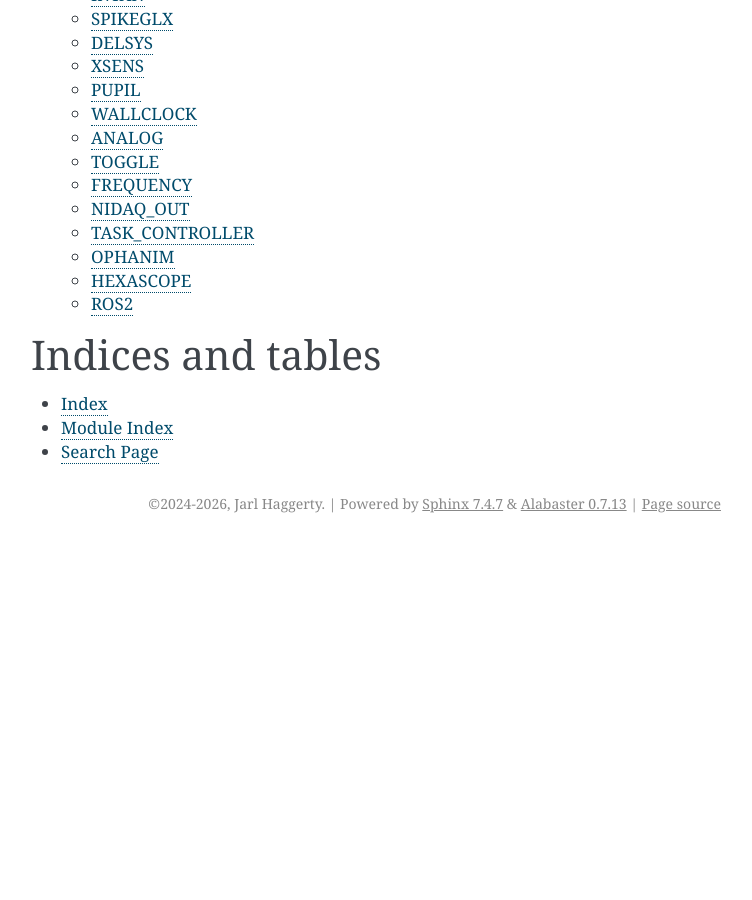
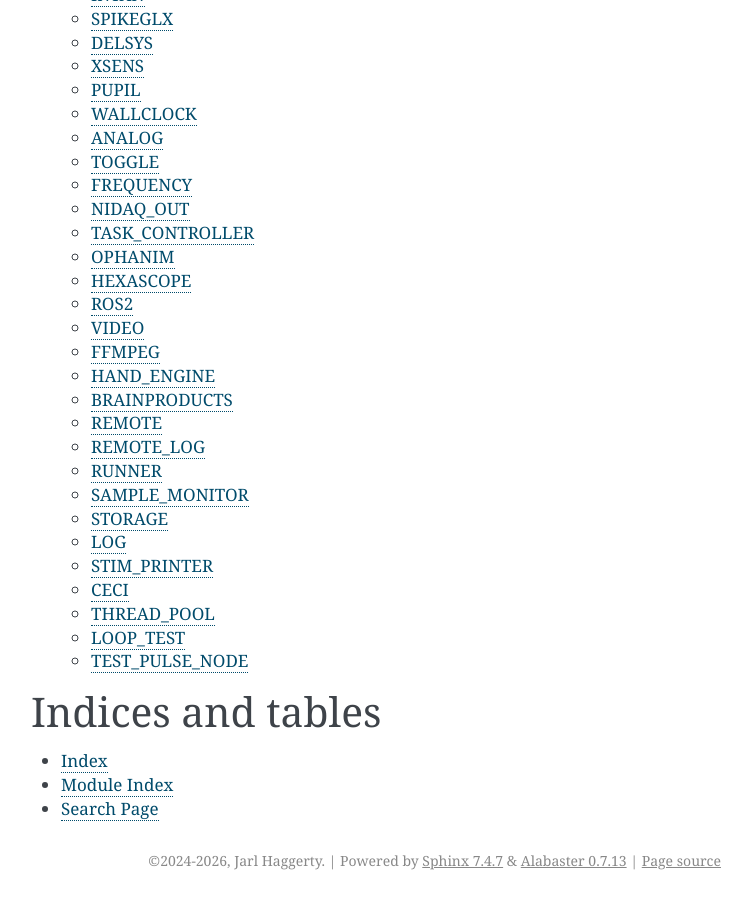
Before and after one commit to cajigaslab/Thalamus, a Sphinx documentation site: the page built from docs/source/index.rst, in a window 1280 px wide and 900 px high, scrolled down 1171 px. Shown: the whole window, without its empty margins (389-1141 px from the left). Built offline with Sphinx 7.4.7, drawn with Linux system fonts in a browser that asks for light colours; before the commit the page ends 1714 px from its top, so only the background shows below that.

Commit message:
docs: document remaining node types (final batch)
Add source-verified reference pages for the remaining node types and link them
from the catalog and Nodes index:

- Generators: VIDEO, FFMPEG, HAND_ENGINE, BRAINPRODUCTS, REMOTE
- Consumers: STORAGE (legacy), LOG, STIM_PRINTER, REMOTE_LOG
- Transformers: CECI
- Controllers/Utilities: RUNNER, SAMPLE_MONITOR, THREAD_POOL, LOOP_TEST,
  TEST_PULSE_NODE

Every node type in the catalog now has a detailed page.

https://claude.ai/code/session_01MAzXeAdNgB8gzEfjaBWh7Z

```diff
--- a/docs/source/nodes/catalog.rst
+++ b/docs/source/nodes/catalog.rst
@@ -34,25 +34,25 @@ Generators
    * - ``SPIKEGLX``
      - Streams high-density electrophysiology data from a SpikeGLX / Neuropixels system.  See :doc:`spikeglx`.
    * - ``BRAINPRODUCTS``
-     - Streams EEG/biosignal data from Brain Products amplifiers.
+     - Streams EEG/biosignal data from Brain Products amplifiers.  See :doc:`brainproducts`.
    * - ``DELSYS``
      - Streams wireless EMG data from Delsys sensors.  See :doc:`delsys`.
    * - ``GENICAM``
      - Acquires image streams from GenICam/GenTL-compliant cameras.  See :doc:`genicam`.
    * - ``VIDEO`` / ``FFMPEG``
-     - Decodes video/image streams from files or capture devices via FFmpeg.
+     - Decodes video/image streams from files or capture devices via FFmpeg.  See :doc:`video` / :doc:`ffmpeg`.
    * - ``XSENS`` / ``MOCAP``
      - Streams motion-capture pose data (segment positions and quaternion rotations).  See :doc:`xsens`.
    * - ``HAND_ENGINE``
-     - Streams hand/finger pose data from StretchSense Hand Engine.
+     - Streams hand/finger pose data from StretchSense Hand Engine.  See :doc:`hand_engine`.
    * - ``PUPIL``
      - Generates a synthetic eye image with a moving pupil (optionally random saccades) for testing eye-tracking pipelines.  See :doc:`pupil`.
    * - ``CHESSBOARD``
      - Renders a chessboard calibration-target image (for displaying a known pattern, e.g. for camera/display calibration).  See :doc:`chessboard`.
    * - ``REMOTE``
-     - Proxies a data stream from another Thalamus instance over gRPC.
+     - Proxies a data stream from another Thalamus instance over gRPC.  See :doc:`remote`.
    * - ``SAMPLE_MONITOR``
-     - Reports sample counts and timing statistics from upstream nodes (diagnostic).
+     - Monitors node sample rates and alerts when they drift from expectation (diagnostic).  See :doc:`sample_monitor`.
 
 Consumers
 ---------
@@ -66,15 +66,15 @@ Consumers
    * - ``STORAGE2``
      - Primary node for recording data to a ``.tha`` capture file, with per-modality selection, file copying, and metadata.  See :doc:`storage2`.
    * - ``STORAGE``
-     - Earlier-generation storage node (retained for backward compatibility).
+     - Earlier-generation storage node (retained for backward compatibility).  See :doc:`storage`.
    * - ``NIDAQ_OUT (NIDAQMX)``
      - Writes analog signals from Thalamus out to a National Instruments DAQ.  See :doc:`nidaq_out`.
    * - ``LOG``
-     - Receives and displays text log messages.
+     - Receives and displays text log messages.  See :doc:`log`.
    * - ``REMOTE_LOG``
-     - Aggregates log messages from a remote Thalamus instance.
+     - Aggregates log messages from a remote Thalamus instance.  See :doc:`remote_log`.
    * - ``STIM_PRINTER``
-     - Logs JSON-formatted electrical stimulation declarations.
+     - Logs JSON-formatted electrical stimulation declarations.  See :doc:`stim_printer`.
    * - ``TOUCH_SCREEN``
      - Maps raw touch-screen coordinates to calibrated screen coordinates.  See :doc:`touch_screen`.
    * - ``OPHANIM``
@@ -116,7 +116,7 @@ Transformers
    * - ``HEXASCOPE``
      - Servos a motorized mirror platform to track a target from a motion-capture source.  See :doc:`hexascope`.
    * - ``CECI``
-     - Generates multi-channel biphasic electrical stimulation with MUX/digital control.
+     - Generates multi-channel biphasic electrical stimulation with MUX/digital control.  See :doc:`ceci`.
    * - ``ROS2``
      - Bridges Thalamus data (images, gaze, transforms) to/from ROS 2 topics and TF2.  See :doc:`ros2`.
 
@@ -132,10 +132,10 @@ Controllers and Utilities
    * - ``RUNNER2``
      - Propagates its Running state to a configured list of (possibly remote) nodes so multiple nodes start/stop together.  See :doc:`runner2`.
    * - ``RUNNER``
-     - Simpler controller that mirrors its Running state to a list of local node names.
+     - Simpler controller that mirrors its Running state to a list of local node names.  See :doc:`runner`.
    * - ``NONE``
      - The default empty node; does nothing until you choose a type.
    * - ``THREAD_POOL``
-     - Exposes the shared worker thread pool (system/diagnostic).
+     - Exposes the shared worker thread pool (system/diagnostic).  See :doc:`thread_pool`.
    * - ``LOOP_TEST`` / ``TEST_PULSE_NODE``
-     - Diagnostic nodes that generate test signals for verifying signal routing and latency.
+     - Diagnostic nodes that generate test signals for verifying signal routing and latency.  See :doc:`loop_test` / :doc:`test_pulse`.
--- a/docs/source/nodes/index.rst
+++ b/docs/source/nodes/index.rst
@@ -39,3 +39,18 @@ detailed pages below for commonly used nodes.
    ophanim
    hexascope
    ros2
+   video
+   ffmpeg
+   hand_engine
+   brainproducts
+   remote
+   remote_log
+   runner
+   sample_monitor
+   storage
+   log
+   stim_printer
+   ceci
+   thread_pool
+   loop_test
+   test_pulse
```
Also changed, not shown: docs/source/nodes/brainproducts.rst (added, +20 -0 lines), docs/source/nodes/ceci.rst (added, +18 -0 lines), docs/source/nodes/ffmpeg.rst (added, +23 -0 lines), docs/source/nodes/hand_engine.rst (added, +20 -0 lines), docs/source/nodes/log.rst (added, +10 -0 lines), docs/source/nodes/loop_test.rst (added, +16 -0 lines), docs/source/nodes/remote.rst (added, +20 -0 lines), docs/source/nodes/remote_log.rst (added, +17 -0 lines), docs/source/nodes/runner.rst (added, +16 -0 lines), docs/source/nodes/sample_monitor.rst (added, +18 -0 lines), docs/source/nodes/stim_printer.rst (added, +10 -0 lines), docs/source/nodes/storage.rst (added, +21 -0 lines), docs/source/nodes/test_pulse.rst (added, +12 -0 lines), docs/source/nodes/thread_pool.rst (added, +13 -0 lines), 1 more files.
